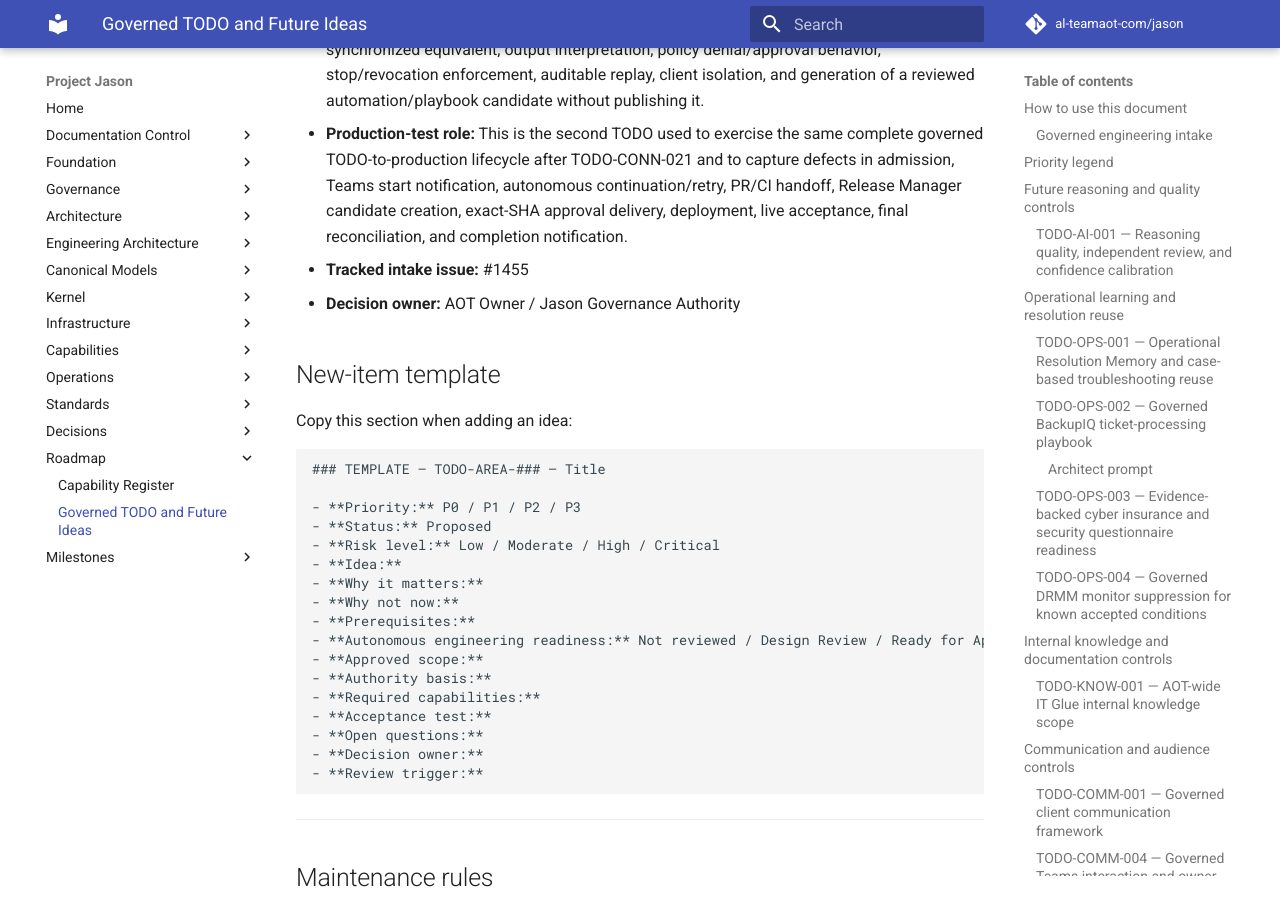
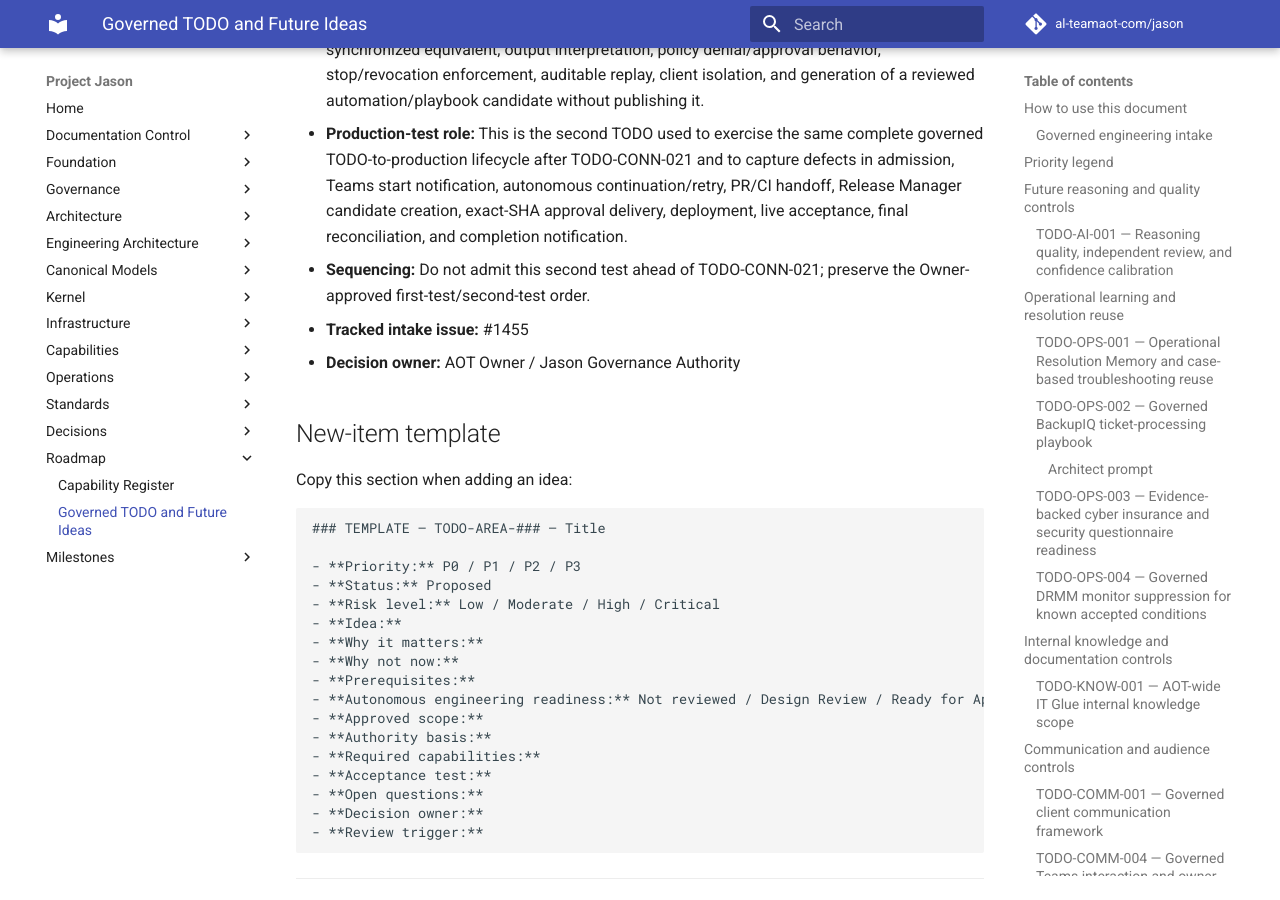
Before and after one commit to al-teamaot-com/jason, an MkDocs documentation site: the page built from docs/roadmaps/Project-Jason-TODO-and-Future-Ideas.md, in a window 1280 px wide and 900 px high, scrolled down 58155 px. Built offline with MkDocs 1.6.1 and Material for MkDocs 9.7.7, drawn with Linux system fonts in a browser that asks for light colours; comment, search, counter and statistics services are not loaded.

Commit message:
Clarify TODO production-test sequencing

```diff
--- a/docs/roadmaps/Project-Jason-TODO-and-Future-Ideas.md
+++ b/docs/roadmaps/Project-Jason-TODO-and-Future-Ideas.md
@@ -1235,6 +1235,7 @@ These aliases preserve old PR, support, session, and conversation references. An
 - **Safety:** Interactive troubleshooting authority and unattended automation authority are separate. Reboot, shutdown, forced logoff, network interruption, or disruptive service restart still requires explicit approval. Unsupported Datto session sharing must not be implemented through cookie/session hijacking or undocumented private endpoints.
 - **Acceptance test:** On a designated test endpoint/ticket, prove exact technician/customer/device/ticket binding, visible multi-step diagnostic execution or synchronized equivalent, output interpretation, policy denial/approval behavior, stop/revocation enforcement, auditable replay, client isolation, and generation of a reviewed automation/playbook candidate without publishing it.
 - **Production-test role:** This is the second TODO used to exercise the same complete governed TODO-to-production lifecycle after TODO-CONN-021 and to capture defects in admission, Teams start notification, autonomous continuation/retry, PR/CI handoff, Release Manager candidate creation, exact-SHA approval delivery, deployment, live acceptance, final reconciliation, and completion notification.
+- **Sequencing:** Do not admit this second test ahead of TODO-CONN-021; preserve the Owner-approved first-test/second-test order.
 - **Tracked intake issue:** #1455
 - **Decision owner:** AOT Owner / Jason Governance Authority
 
```
